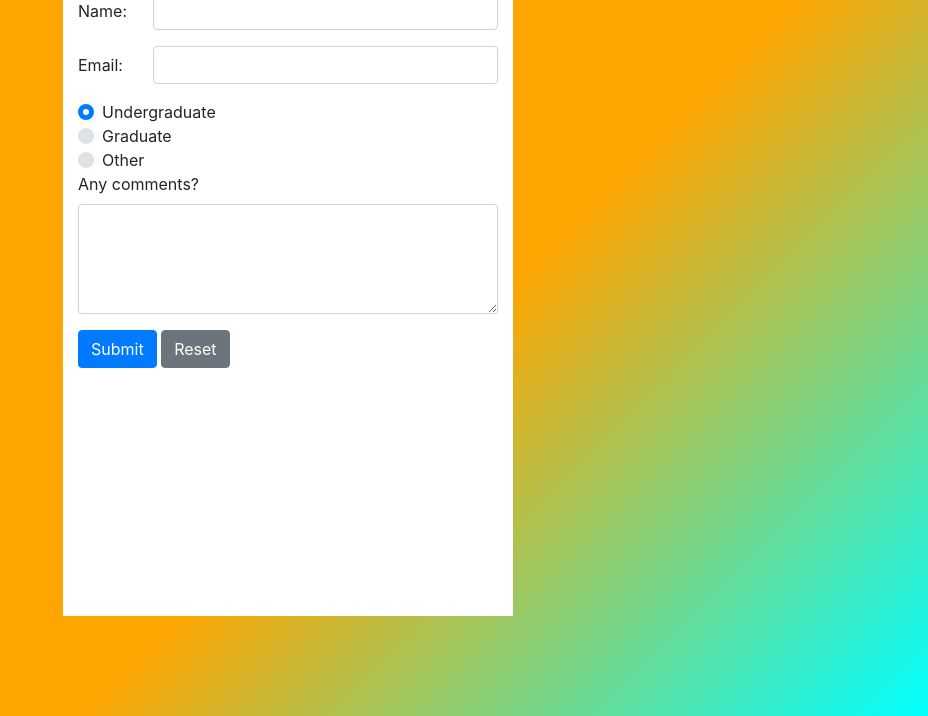
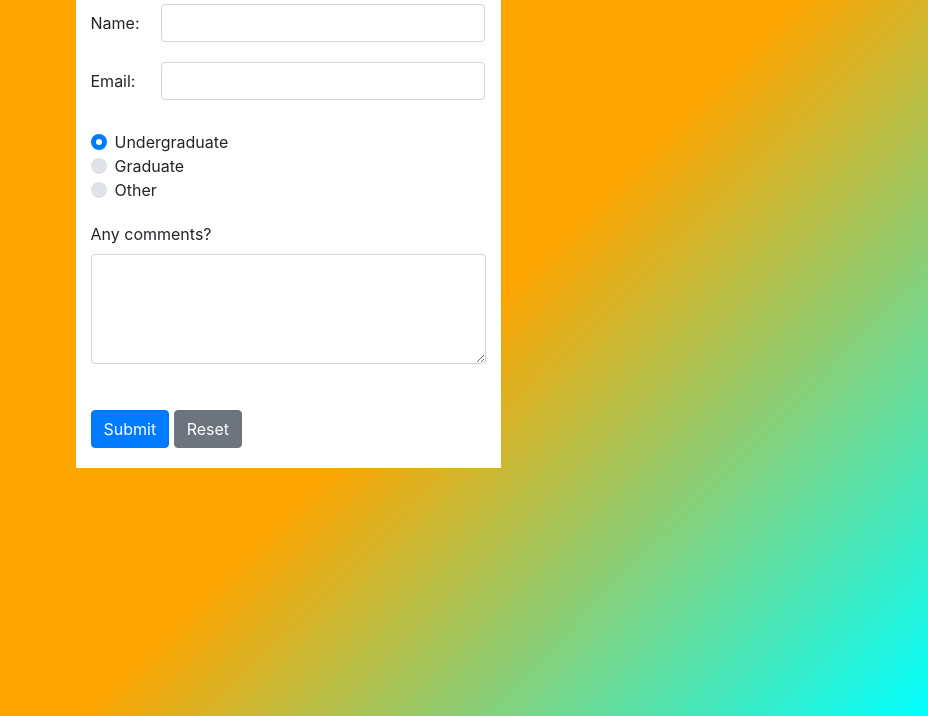
Before and after one commit to Chriswpart/cs-465-hw, a plain HTML site: page assign3/1-form.html in a window 1280 px wide. Shown: the part 134-850 px from the top of the page, without its empty margins (352-1280 px from the left). Drawn offline with nearby package versions, Linux system fonts and the light colour scheme.

Commit message:
Updated files

```diff
--- a/assign3/1-form.css
+++ b/assign3/1-form.css
@@ -1,9 +1,9 @@
+
 body {
     height: 100%;
     min-height: 100vh;
     overflow: hidden;
     background: linear-gradient(135deg, #ffa500, #ffa500 60%, #00ffff);
-    font-family: 'Open Sans', sans-serif;
 }
 
 .container{
@@ -13,6 +13,20 @@ body {
     margin: 0 auto;
     margin-top: 50px;
     padding: 20px 20px 20px 20px;
-    height: 700px;
-    width: 450px !important;
+
+    width: 425px !important;
 }
+
+.form-group {
+    margin-top: 20px;
+    margin-bottom: 20px;
+}
+
+.checks {
+    margin-top: 30px;
+}
+
+button {
+    margin-top: 30px !important;
+    margin-bottom: 15px;
+}
--- a/assign3/1-form.html
+++ b/assign3/1-form.html
@@ -26,6 +26,7 @@
                         <input type="email" class="form-control" id="InputEmail">
                     </div>
                 </div>
+                <div class="checks">
                     <div class="custom-control custom-radio">
                         <input type="radio" class="custom-control-input"  name="Radios" id="customRadio1" value="option" checked>
                         <label class="custom-control-label" for="customRadio1">Undergraduate</label>
@@ -38,6 +39,7 @@
                         <input type="radio" class="custom-control-input"  name="Radios" id="customRadio3" value="option">
                         <label class="custom-control-label" for="customRadio3">Other</label>
                     </div>
+                </div>
                 <div class="form-group">
                     <label for="Textarea">Any comments?</label>
                     <textarea class="form-control" id="Textarea" rows="4"></textarea>
```
Lines whose indentation alone changed are shown as unchanged.
